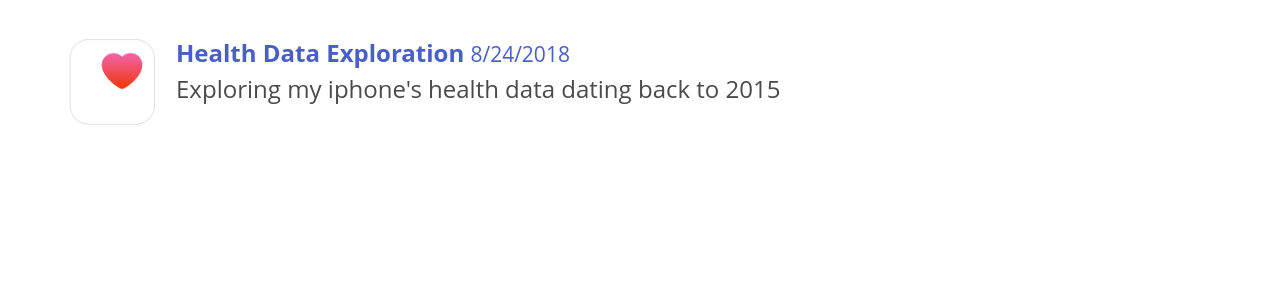
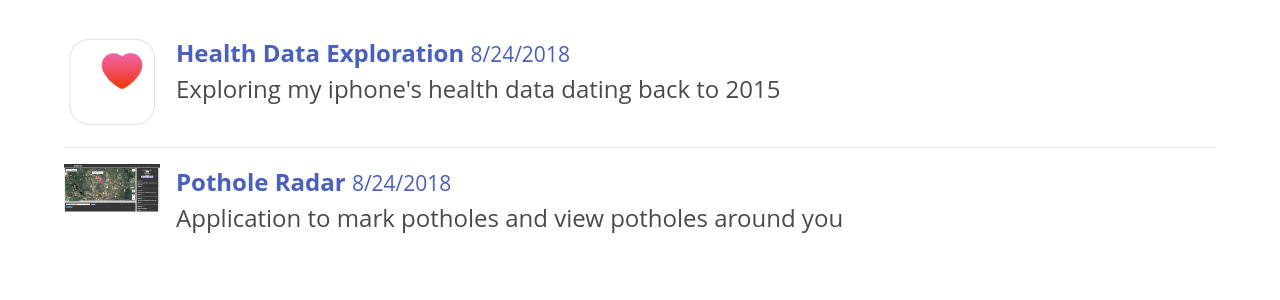
Before and after one commit to Flysure/AndrewsBlog, a Rails app: page /projects in a window 1280 px wide. Shown: the part 56-356 px from the top of the page. Run offline with Rails 7, Linux system fonts and the light colour scheme; style sheets or scripts are compiled from the project's sources; some libraries are stand-ins or nearby versions.

Commit message:
add pothole radar

```diff
--- a/app/views/application/projects.html.erb
+++ b/app/views/application/projects.html.erb
@@ -58,6 +58,26 @@
   </div>
 
 </article>
+<article class="media offset is-size-4 fadein">
+<figure class="media-left">
+  <p class="image is-96x96">
+    <%= image_tag("pothole.png") %>
+  </p>
+</figure>
+<div class="media-content">
+  <div class="content">
+    <%= link_to("https://pothole-radar.herokuapp.com/potholes", :target => '_blank') do %>
+    <p>
+      <strong>Pothole Radar</strong>  <small>8/24/2018</small>
+      <% end %>
+
+      <br>
+      Application to mark potholes and view potholes around you
+    </p>
+  </div>
 
 </div>
+
+</article>
 </div>
+</div>
```
Also changed, not shown: app/assets/images/pothole.png (added).
